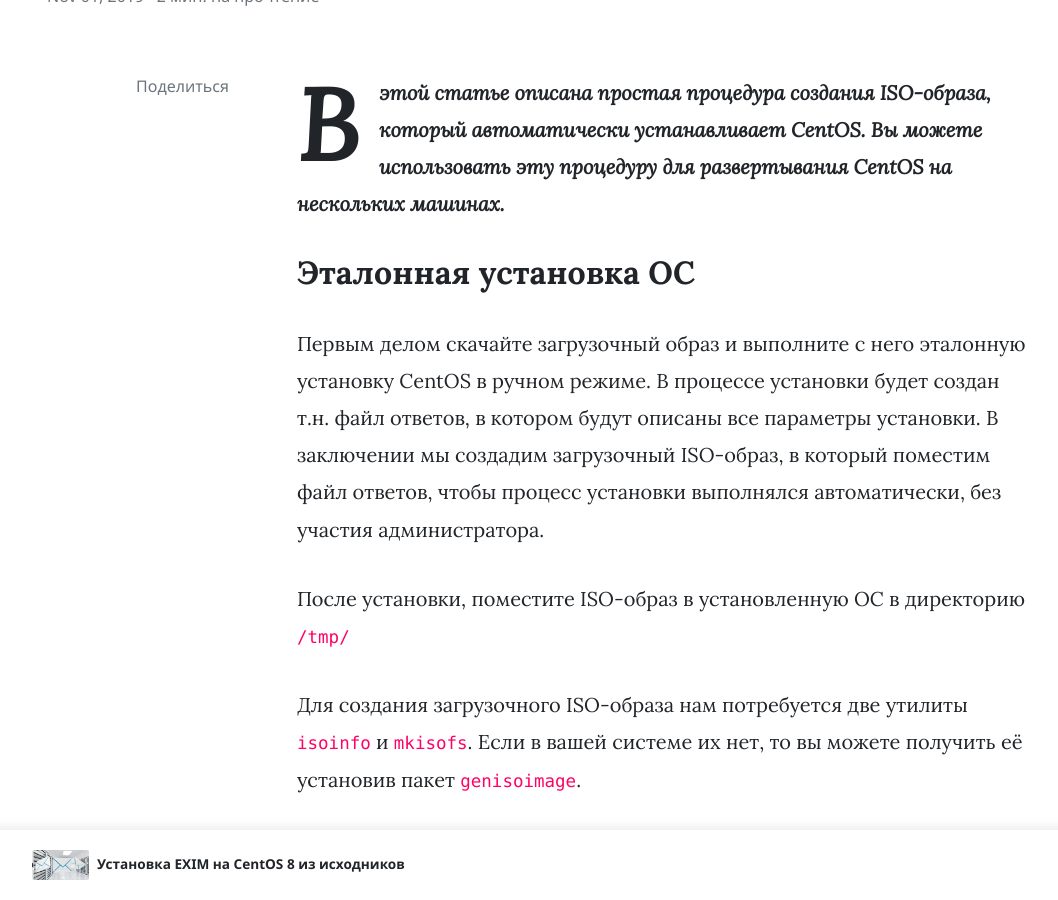
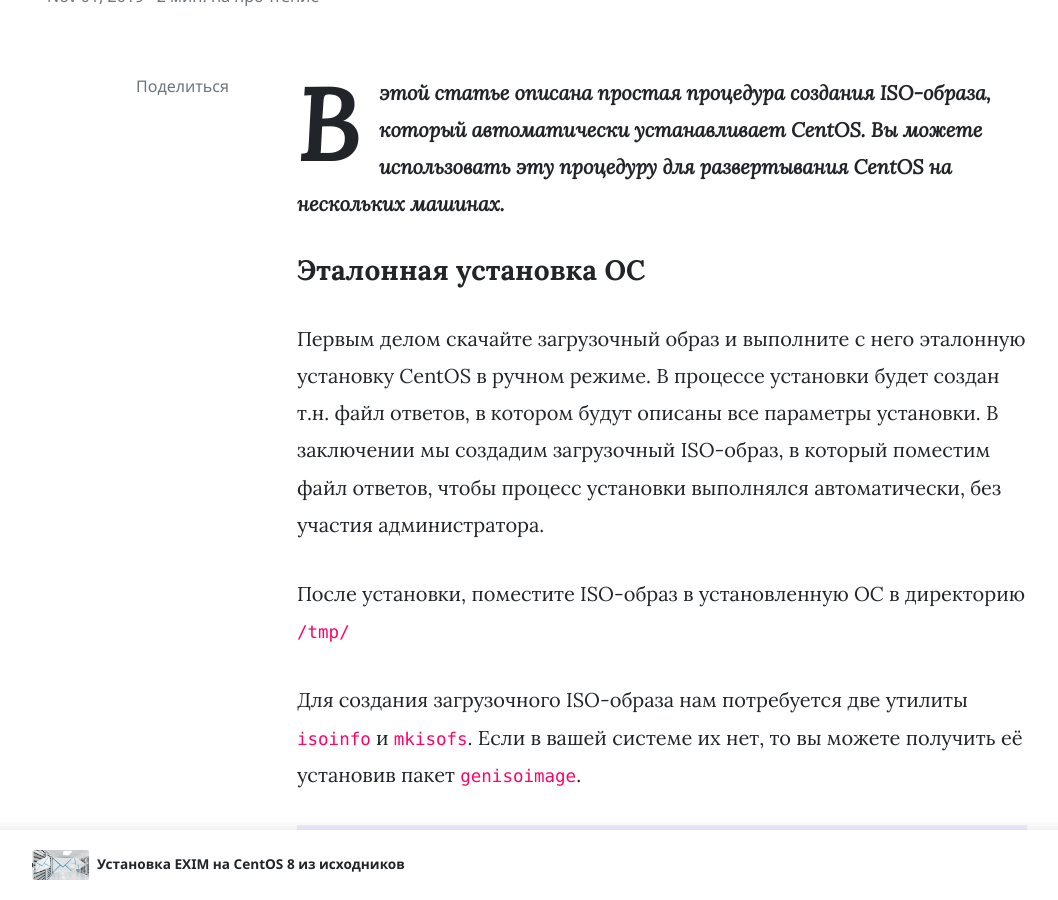
Before and after one commit to mdanshin/mdanshin.github.io, a Jekyll site: the page built from _posts/2019-11-01-CentOS-8-Automatic-Installation.md, in a window 1280 px wide and 900 px high, scrolled down 386 px. Shown: the whole window, without its empty margins (73-1131 px from the left). Built offline with Jekyll 4.4.1, drawn with Linux system fonts in a browser that asks for light colours; nearby versions of some CDN libraries; comment, search, counter and statistics services are not loaded.

````diff
--- a/_posts/2019-11-01-CentOS-8-Automatic-Installation.md
+++ b/_posts/2019-11-01-CentOS-8-Automatic-Installation.md
@@ -8,7 +8,7 @@ author: Mikhail
 ---
 ***В этой статье описана простая процедура создания ISO-образа, который автоматически устанавливает CentOS. Вы можете использовать эту процедуру для развертывания CentOS на нескольких машинах.***
 
-## Эталонная установка ОС
+### Эталонная установка ОС
 
 Первым делом скачайте загрузочный образ и выполните с него эталонную установку CentOS в ручном режиме. В процессе установки будет создан т.н. файл ответов, в котором будут описаны все параметры установки. В заключении мы создадим загрузочный ISO-образ, в который поместим файл ответов, чтобы процесс установки выполнялся автоматически, без участия администратора.
 
@@ -20,13 +20,13 @@ author: Mikhail
 yum install genisoimage
 ```
 
-## Смонтируйте образ
+### Смонтируйте образ
 
 ```bash
 mount -o loop /tmp/CentOS-8-x86_64-1905-dvd1.iso /mnt/
 ```
 
-## Создайте рабочую директорию и скопируйте в неё содержимое ISO
+### Создайте рабочую директорию и скопируйте в неё содержимое ISO
 
 ```bash
 mkdir /root/CentOS-install/
@@ -34,19 +34,19 @@ shopt -s dotglob
 cp -avRf /mnt/* /root/CentOS-install/
 ```
 
-## Размонтируйте диск
+### Размонтируйте диск
 
 ```bash
 umount /mnt/
 ```
 
-## Скопируйте файл ответов, созданный в процессе установки эталонной ОС, в рабочую директорию
+### Скопируйте файл ответов, созданный в процессе установки эталонной ОС, в рабочую директорию
 
 ```bash
 cp /root/anaconda-ks.cfg /root/CentOS-install/
 ```
 
-## Определите имя тома установочного диска
+### Определите имя тома установочного диска
 
 ```bash
 isoinfo -d -i CentOS-8-x86_64-1905-dvd1.iso | grep "Volume id" | \
@@ -61,7 +61,7 @@ CentOS-8-BaseOS-x86_64
 
 Запишите его, оно нам потребуется в дальнейшем.
 
-## Добавьте новый пункт в меню загрузки
+### Добавьте новый пункт в меню загрузки
 
 ```bash
 #
@@ -74,7 +74,7 @@ label kickstart
 
 >Установите для параметра inst.stage2 = hd: LABEL = имя тома, полученное на предыдущем шаге.
 
-## Создайте загрузочный ISO-образ из содержимого рабочей директории
+### Создайте загрузочный ISO-образ из содержимого рабочей директории
 
 ```bash
 mkisofs -J -T -o /root/CentOS-8-x86_64-1905-dvd1.iso -b isolinux/isolinux.bin \
````
